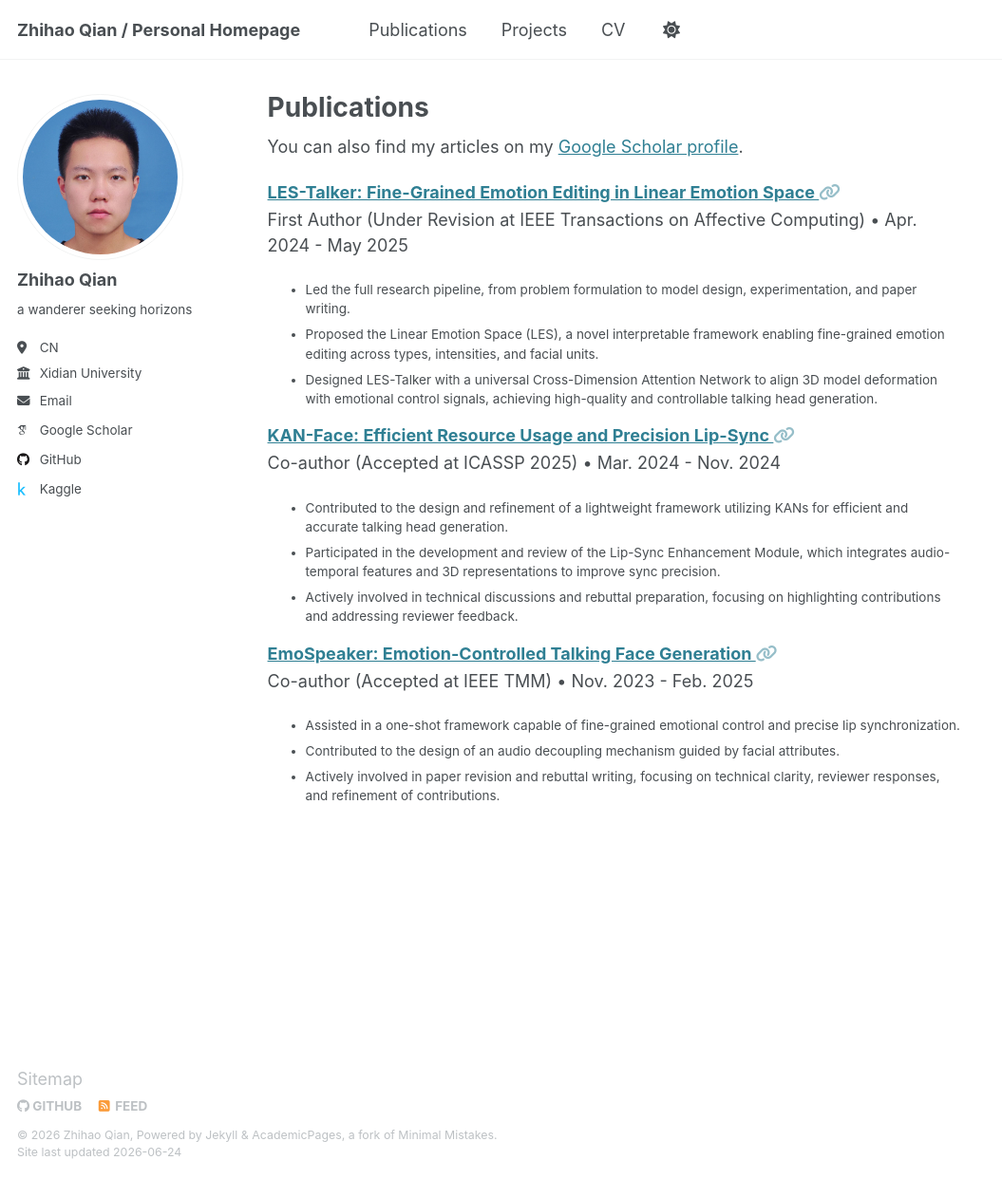
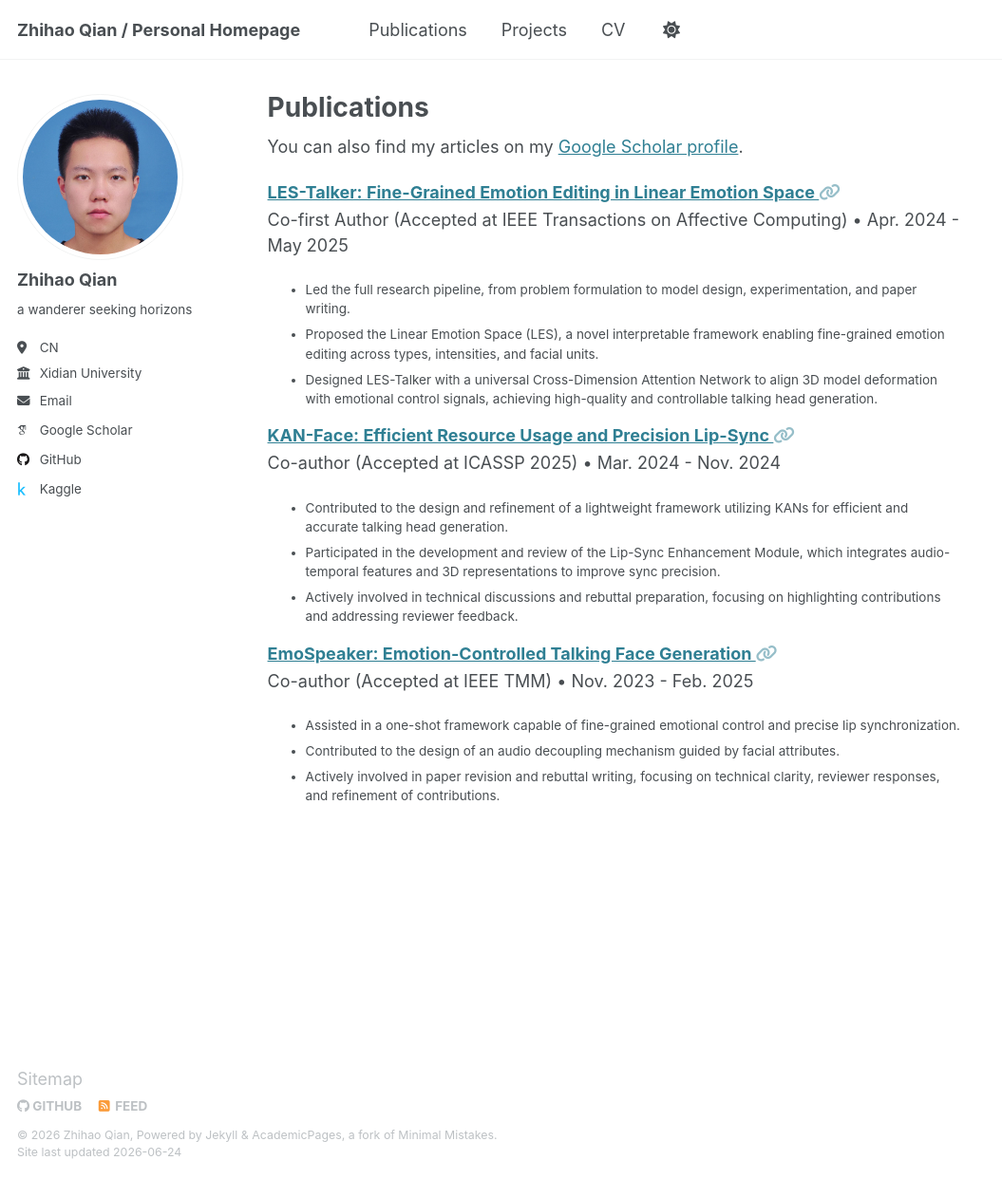
Before and after one commit to Dualego00/Dualego00.github.io, a Jekyll site: the page built from _pages/publications.md, in a window 1280 px wide and 1242 px high. Shown: the whole window at 95% size, without its empty margins (0-1055 px from the left). Built offline with Jekyll 4.4.1, drawn with Linux system fonts in a browser that asks for light colours; some web fonts are replaced.

Commit message:
Change author to Co-first Author and update status
Updated author information to reflect acceptance status.

```diff
--- a/_publications/2024-03-05-les-talker.md
+++ b/_publications/2024-03-05-les-talker.md
@@ -1,7 +1,7 @@
 ---
 title: "LES-Talker: Fine-Grained Emotion Editing in Linear Emotion Space"
 date: 2024-04-05
-authors: "First Author (Under Revision at IEEE Transactions on Affective Computing)"
+authors: "Co-first Author (Accepted at IEEE Transactions on Affective Computing)"
 venue: "IEEE Transactions on Affective Computing"
 status: "Under Review"
 period: "Apr. 2024 - May 2025"
```
